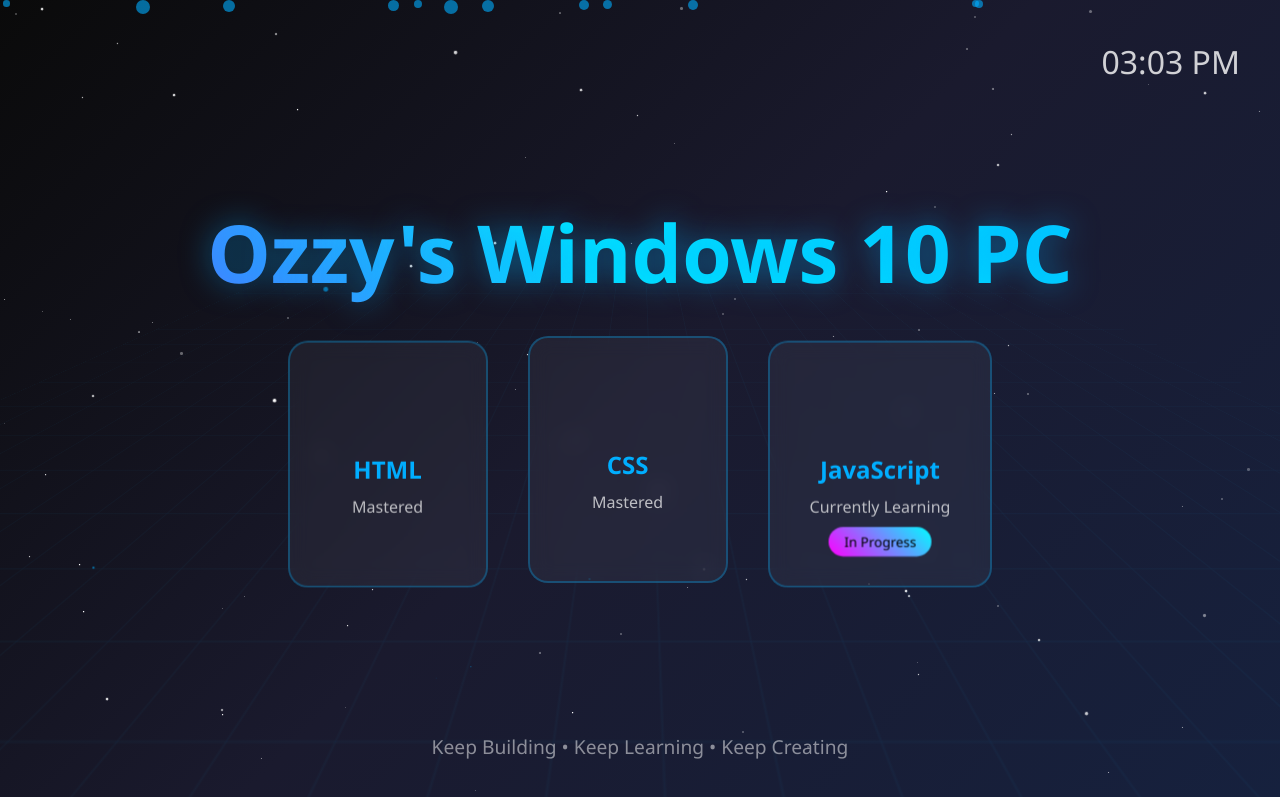
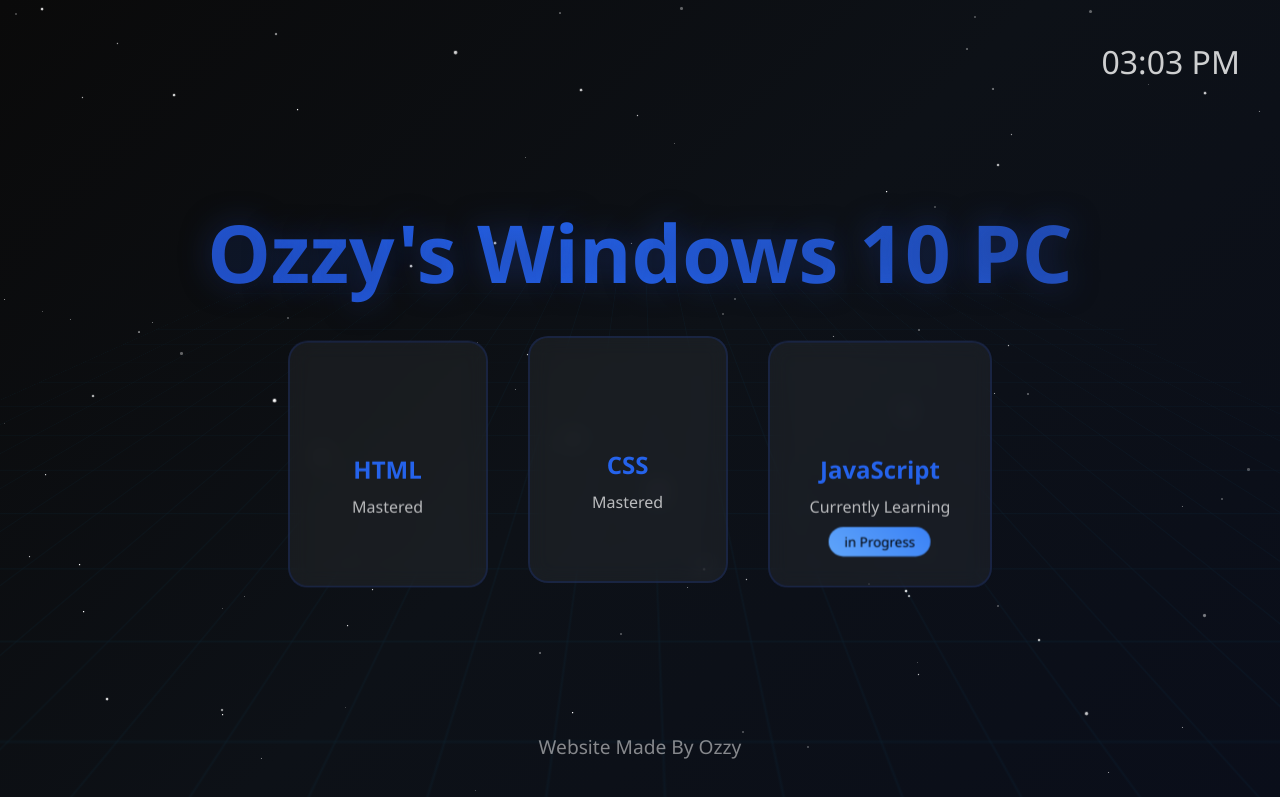
Before and after one commit to arcticmath/ozzy, a plain HTML site: page index.html in a window 1280 px wide. Shown: the top 797 px of the page. Drawn offline with Linux system fonts and the light colour scheme.

Commit message:
Update index.html

```diff
--- a/index.html
+++ b/index.html
@@ -12,7 +12,7 @@
         }
 
         body {
-            background: linear-gradient(135deg, #0a0a0a 0%, #1a1a2e 50%, #16213e 100%);
+            background: linear-gradient(135deg, #0a0a0a 0%, #0d1117 50%, #0a0e1a 100%);
             font-family: 'Segoe UI', Tahoma, Geneva, Verdana, sans-serif;
             overflow: hidden;
             height: 100vh;
@@ -72,14 +72,14 @@
         h1 {
             font-size: 5em;
             font-weight: 700;
-            background: linear-gradient(45deg, #00aeff, #a200ff, #00e5ff, #00aeff);
+            background: linear-gradient(45deg, #1e3a8a, #1e40af, #2563eb, #1e3a8a);
             background-size: 300% 300%;
             -webkit-background-clip: text;
             -webkit-text-fill-color: transparent;
             background-clip: text;
             animation: gradientShift 4s ease infinite;
             margin-bottom: 30px;
-            text-shadow: 0 0 30px rgba(0, 174, 255, 0.5);
+            text-shadow: 0 0 30px rgba(30, 58, 138, 0.5);
         }
 
         @keyframes gradientShift {
@@ -99,7 +99,7 @@
         .skill-card {
             background: rgba(255, 255, 255, 0.05);
             backdrop-filter: blur(10px);
-            border: 2px solid rgba(0, 174, 255, 0.3);
+            border: 2px solid rgba(30, 58, 138, 0.3);
             border-radius: 20px;
             padding: 30px 40px;
             min-width: 200px;
@@ -133,7 +133,7 @@
             left: -50%;
             width: 200%;
             height: 200%;
-            background: linear-gradient(45deg, transparent, rgba(0, 174, 255, 0.1), transparent);
+            background: linear-gradient(45deg, transparent, rgba(30, 58, 138, 0.1), transparent);
             transform: rotate(45deg);
             animation: shimmer 3s infinite;
         }
@@ -145,8 +145,8 @@
 
         .skill-card:hover {
             transform: scale(1.1) translateY(-10px);
-            border-color: rgba(0, 174, 255, 0.8);
-            box-shadow: 0 20px 60px rgba(0, 174, 255, 0.4);
+            border-color: rgba(30, 58, 138, 0.8);
+            box-shadow: 0 20px 60px rgba(30, 58, 138, 0.4);
         }
 
         .skill-icon {
@@ -164,7 +164,7 @@
 
         .skill-name {
             font-size: 1.5em;
-            color: #00aeff;
+            color: #2563eb;
             font-weight: 600;
             margin-bottom: 10px;
         }
@@ -177,7 +177,7 @@
 
         .learning-badge {
             display: inline-block;
-            background: linear-gradient(45deg, #ff00ff, #00ffff);
+            background: linear-gradient(45deg, #60a5fa, #3b82f6);
             padding: 5px 15px;
             border-radius: 20px;
             font-size: 0.8em;
@@ -186,8 +186,8 @@
         }
 
         @keyframes pulse {
-            0%, 100% { transform: scale(1); box-shadow: 0 0 0 0 rgba(0, 255, 255, 0.7); }
-            50% { transform: scale(1.05); box-shadow: 0 0 20px 10px rgba(0, 255, 255, 0); }
+            0%, 100% { transform: scale(1); box-shadow: 0 0 0 0 rgba(96, 165, 250, 0.7); }
+            50% { transform: scale(1.05); box-shadow: 0 0 20px 10px rgba(96, 165, 250, 0); }
         }
 
         .particles {
@@ -199,7 +199,7 @@
 
         .particle {
             position: absolute;
-            background: rgba(0, 174, 255, 0.6);
+            background: rgba(30, 58, 138, 0.6);
             border-radius: 50%;
             animation: float 15s infinite;
         }
@@ -233,7 +233,6 @@
 <body>
     <div class="stars" id="stars"></div>
     <div class="grid-background"></div>
-    <div class="particles" id="particles"></div>
 
     <div class="time-display" id="time"></div>
 
@@ -257,12 +256,12 @@
                 <div class="skill-icon">JS</div>
                 <div class="skill-name">JavaScript</div>
                 <div class="skill-status">Currently Learning</div>
-                <div class="learning-badge">In Progress</div>
+                <div class="learning-badge">in Progress</div>
             </div>
         </div>
     </div>
 
-    <div class="footer-text">Keep Building • Keep Learning • Keep Creating</div>
+    <div class="footer-text">Website Made By Ozzy</div>
 
     <script>
         // Create stars
@@ -276,19 +275,6 @@
             star.style.top = Math.random() * 100 + '%';
             star.style.animationDelay = Math.random() * 3 + 's';
             starsContainer.appendChild(star);
-        }
-
-        // Create floating particles
-        const particlesContainer = document.getElementById('particles');
-        for (let i = 0; i < 20; i++) {
-            const particle = document.createElement('div');
-            particle.className = 'particle';
-            particle.style.width = Math.random() * 10 + 5 + 'px';
-            particle.style.height = particle.style.width;
-            particle.style.left = Math.random() * 100 + '%';
-            particle.style.animationDelay = Math.random() * 15 + 's';
-            particle.style.animationDuration = (Math.random() * 10 + 10) + 's';
-            particlesContainer.appendChild(particle);
         }
 
         // Update time for Central Time (Oklahoma City)
```
